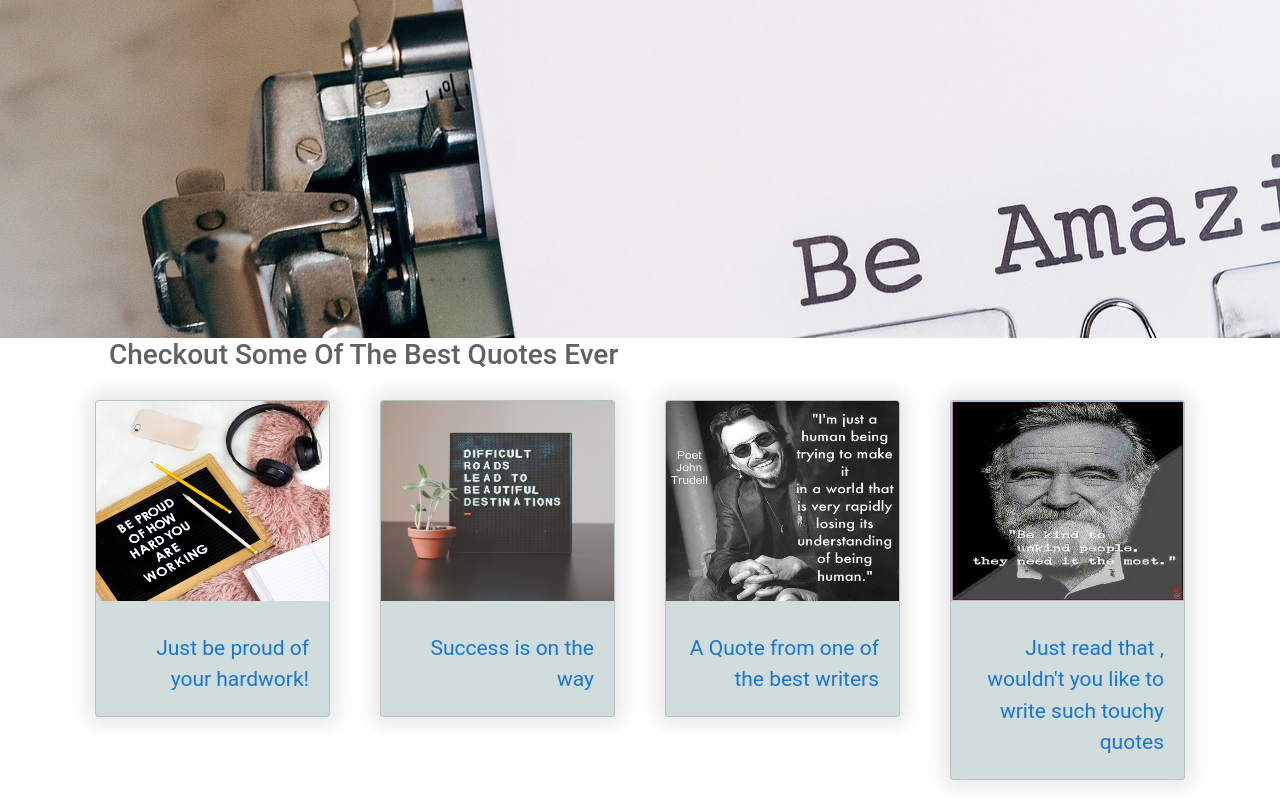
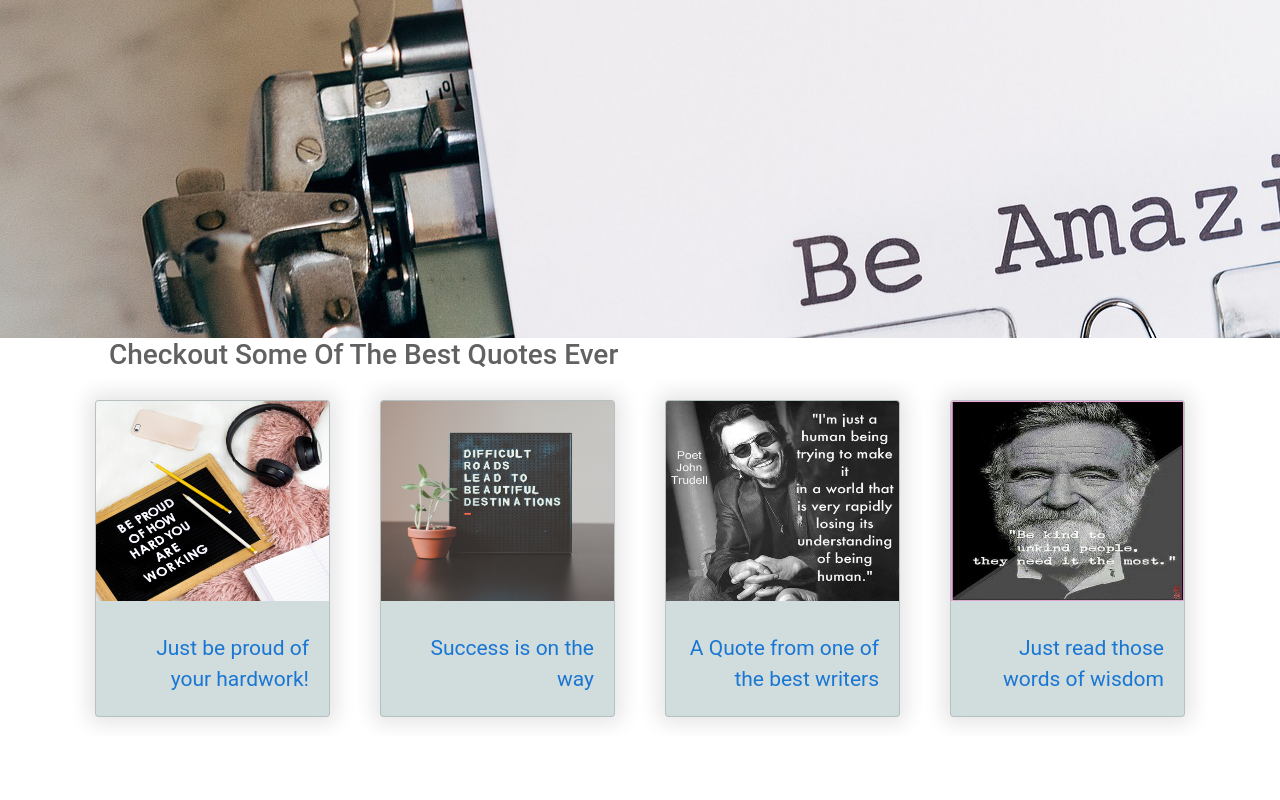
Before and after one commit to Virsail/My-Angular, an Angular app in the folder Esma/Kwots/: page / in a window 1280 px wide. Shown: the part 450-1250 px from the top of the page. After the commit the page ends 1187 px from the top, so only its background shows below. Built offline with nearby package versions, Linux system fonts and the light colour scheme.

Commit message:
add unsaved changes

```diff
--- a/Esma/Kwots/src/app/app.component.html
+++ b/Esma/Kwots/src/app/app.component.html
@@ -54,7 +54,7 @@
                   <img src="../assets/images/quote4.jpeg" class="card-img-top" alt="">
                   <div class="card-body">
                     <h5 class="card-title text-capitalize"></h5>
-                    <p class="card-text"><a href="">Just read that , wouldn't you like to write such touchy quotes</a></p>
+                    <p class="card-text"><a href="">Just read those words of wisdom</a></p>
                   </div>
                 </div>
               </div>
```
